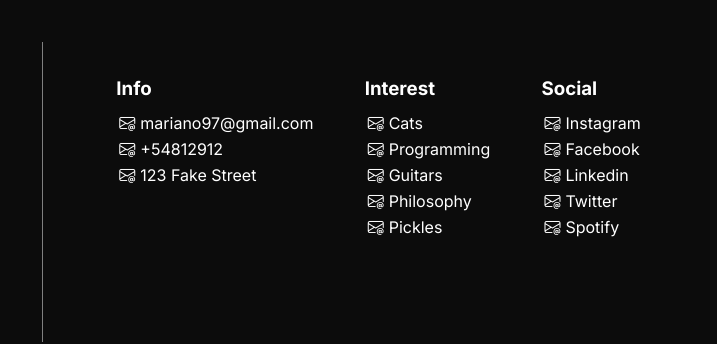
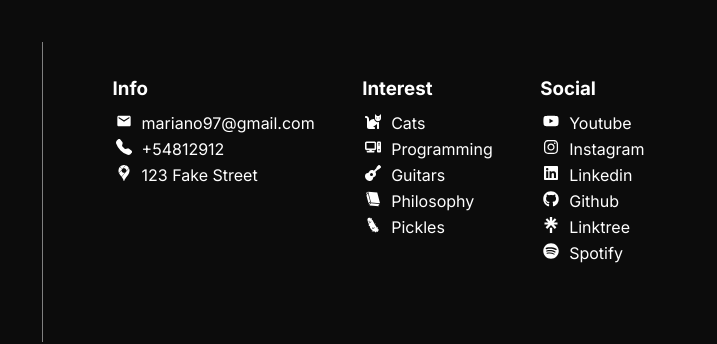
Before and after one commit to RodrigoLV9/landing-page-dotdager, an Astro site: page / in a window 1280 px wide. Shown: the part 3027-3371 px from the top of the page, 563-1280 px from the left. Built offline with nearby package versions, Linux system fonts and the light colour scheme; Astro itself is replaced by a stand-in of ours.

Commit message:
feat(FooterTop): Add icons corresponding to social networks

```diff
--- a/src/components/Footer/FooterCard.astro
+++ b/src/components/Footer/FooterCard.astro
@@ -1,7 +1,8 @@
 ---
+
 interface Props{
     title:string,
-    items:string[]
+    items:({info:string; component?:React.ComponentType | string; url?:string})[]
 }
 const {title, items}= Astro.props
 ---
@@ -12,8 +13,8 @@ const {title, items}= Astro.props
         {
             items.map((i)=>(
                 <li>
-                    <i class="bi bi-envelope-at"></i>
-                    <p>{i}</p>
+                    <i.component/>
+                    <a href={i.url}>{i.info}</a>
                 </li>
             ))
         }
@@ -33,6 +34,6 @@ const {title, items}= Astro.props
     .card li{
         padding:3px;
         display: flex;
-        gap:5px
+        gap:10px
     }
 </style>
--- a/src/components/Footer/FooterTop.astro
+++ b/src/components/Footer/FooterTop.astro
@@ -1,8 +1,82 @@
 ---
 import FooterCard from "./FooterCard.astro"
-const items1=["mariano97@gmail.com","+54812912","123 Fake Street"]
-const items2=["Cats","Programming","Guitars","Philosophy","Pickles"]
-const items3=["Instagram","Facebook","Linkedin","Twitter","Spotify"]
+import { BsFillTelephoneFill as Telephone} from "react-icons/bs";
+import { MdEmail } from "react-icons/md";
+import { SiGooglemaps as Gps} from "react-icons/si";
+import { FaCat, FaGuitar  } from "react-icons/fa";
+import { FaComputer } from "react-icons/fa6";
+import { GiPickle, GiWhiteBook } from "react-icons/gi";
+import { FaInstagram, FaLinkedin,  FaYoutube, FaSpotify, FaGithub} from "react-icons/fa";
+import { SiLinktree } from "react-icons/si";
+const items1=[
+    {
+        'info':'mariano97@gmail.com',
+        'component':MdEmail
+    },
+    {
+        'info':'+54812912',
+        'component':Telephone
+    },
+    {
+        'info':'123 Fake Street',
+        'component':Gps
+    }
+]
+const items2=[
+    {
+        'info':'Cats',
+        'component':FaCat
+    },
+    {
+        'info':'Programming',
+        'component':FaComputer
+    },
+    {
+        'info':'Guitars',
+        'component':FaGuitar
+    },
+    {
+        'info':'Philosophy',
+        'component':GiWhiteBook
+    },
+    {
+        'info':'Pickles',
+        'component':GiPickle
+    }
+]
+const items3=[
+    {
+        'info':'Youtube',
+        'component':FaYoutube,
+        'url':'https://www.youtube.com/@DotDager'
+    },
+    {
+        'info':'Instagram',
+        'component':FaInstagram,
+        'url':'https://www.instagram.com/dager.32'
+    },
+    {
+        'info':'Linkedin',
+        'component':FaLinkedin,
+        'url':'https://www.linkedin.com/in/mariano-luis-villa/?locale=en_US'
+    },
+    {
+        'info':'Github',
+        'component':FaGithub,
+        'url':'https://github.com/MarianoVilla'
+    },
+    {
+        'info':'Linktree',
+        'component':SiLinktree,
+        'url':'https://linktr.ee/DotDager'
+    },
+    {
+        'info':'Spotify',
+        'component':FaSpotify,
+        'url':'https://open.spotify.com/artist/6bkClBMJd4qKxJp0J5vHsz?si=mbfNHqvBT9SKSQ-ZNhXHJg&nd=1'
+    }
+]
+
 ---
 
 <section class="footerTop">
```
